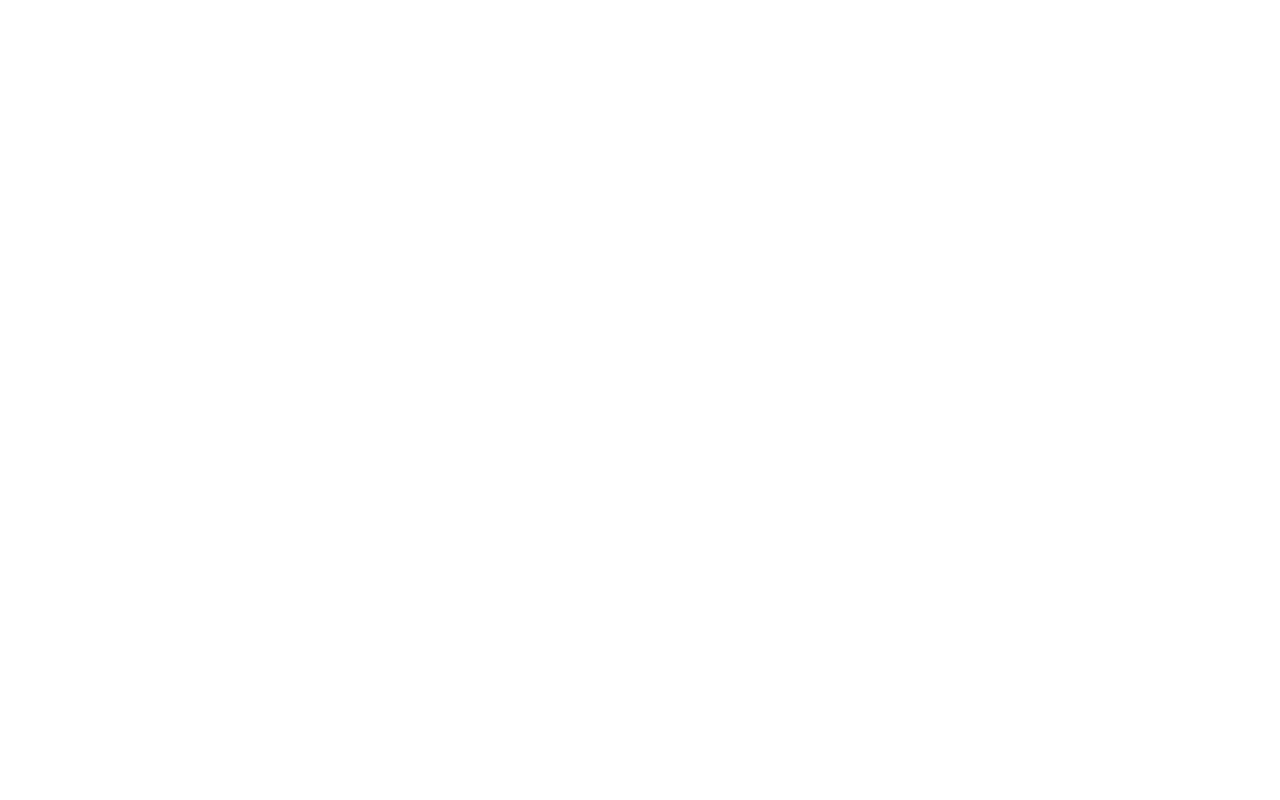
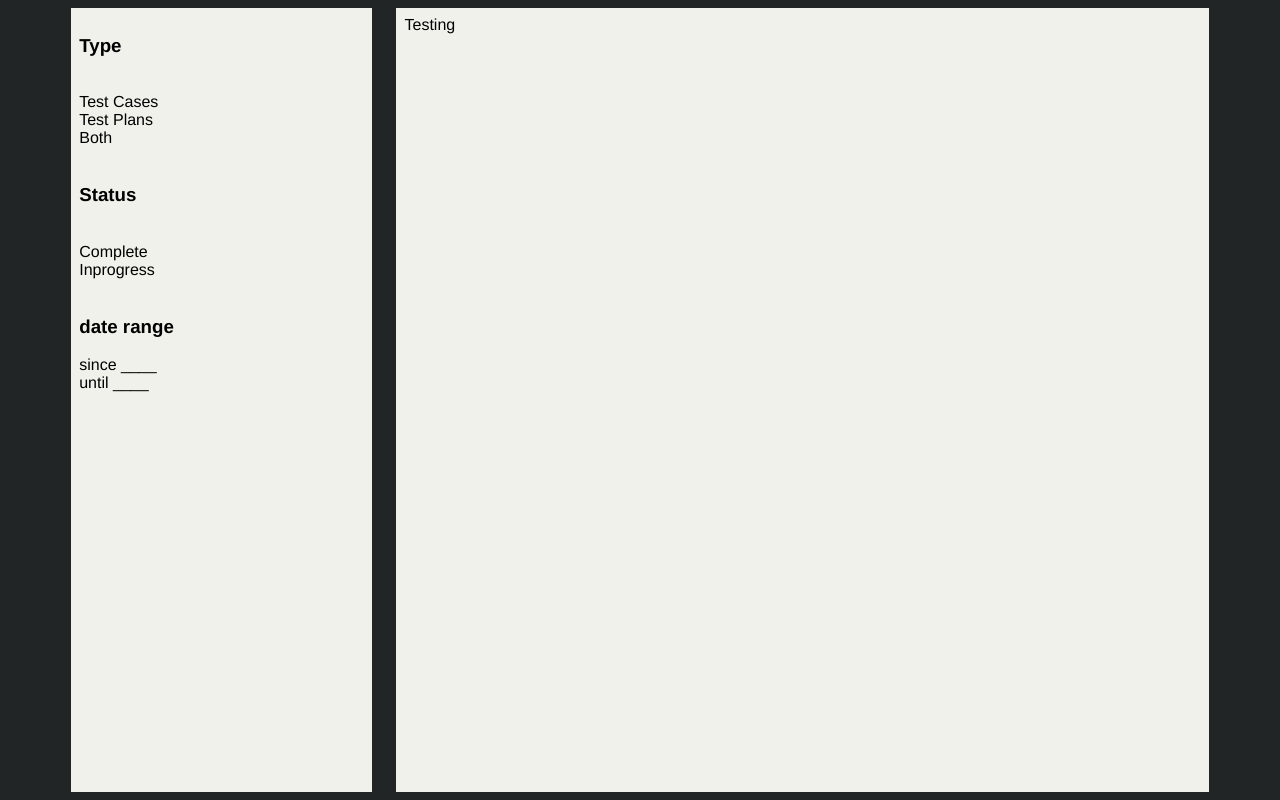
Before and after one commit to ColinZeidler/yolo-llama, a plain HTML site: page index.html in a window 1280 px wide. Drawn offline with Linux system fonts and the light colour scheme.

Commit message:
basic content filler

```diff
--- a/index.html
+++ b/index.html
@@ -3,11 +3,25 @@
  <head>
   <meta charset="UTF-8">
   <title>Test Tracking</title>
+  <link rel="stylesheet" type="text/css" href="main.css">
  </head>
  <body>
   <div id = "content">
-   <div id = "results"></div>
-   <div id = "search"></div>
+   <div id = "search">
+    <h3>Type</h3><br>
+    Test Cases<br>
+    Test Plans<br>
+    Both<br><br>
+    <h3>Status</h3><br>
+    Complete<br>
+    Inprogress<br><br>
+    <h3>date range</h3>
+    since ____<br>
+    until ____
+   </div>
+   <div id = "results">
+    Testing
+   </div>
   </div>
  </body>
 </html>
```
